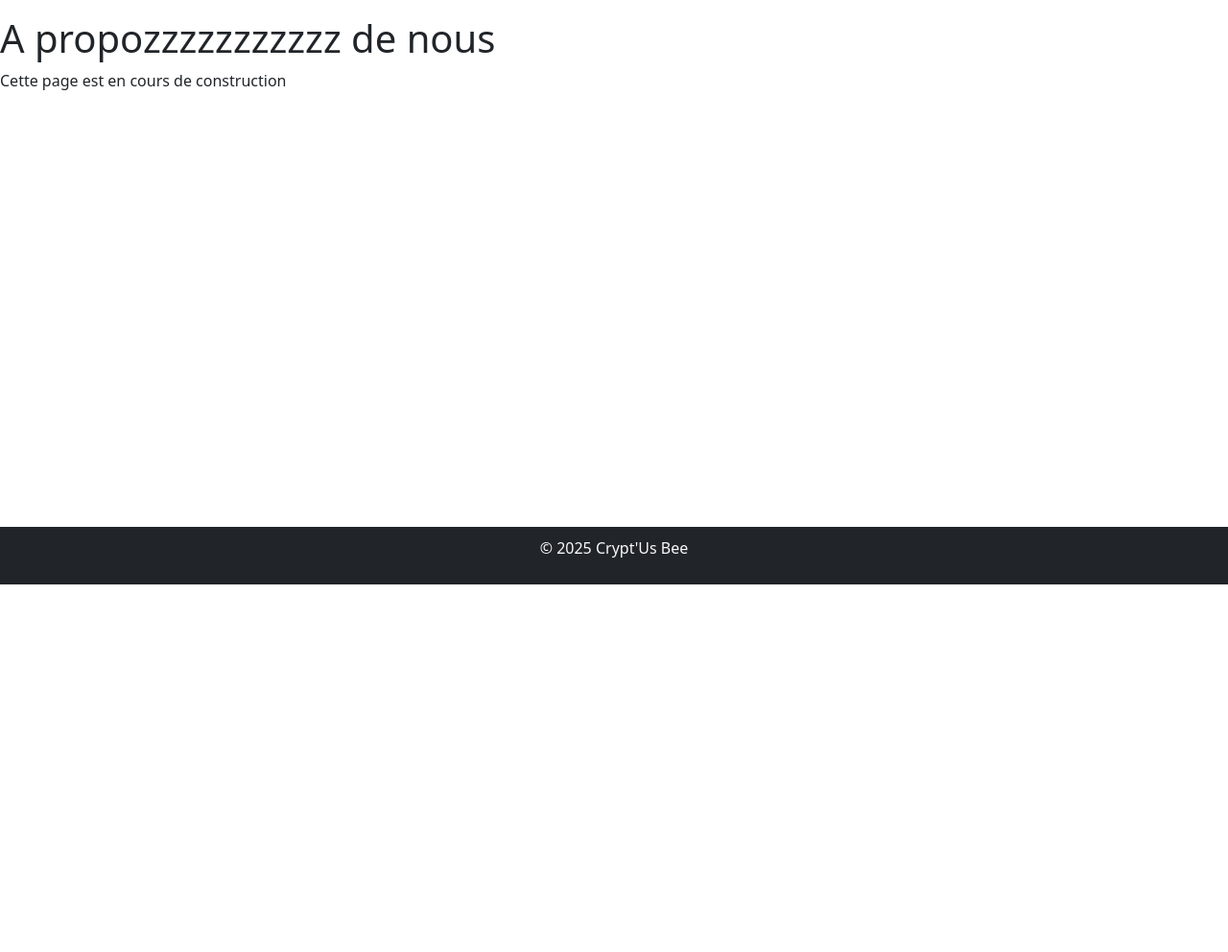
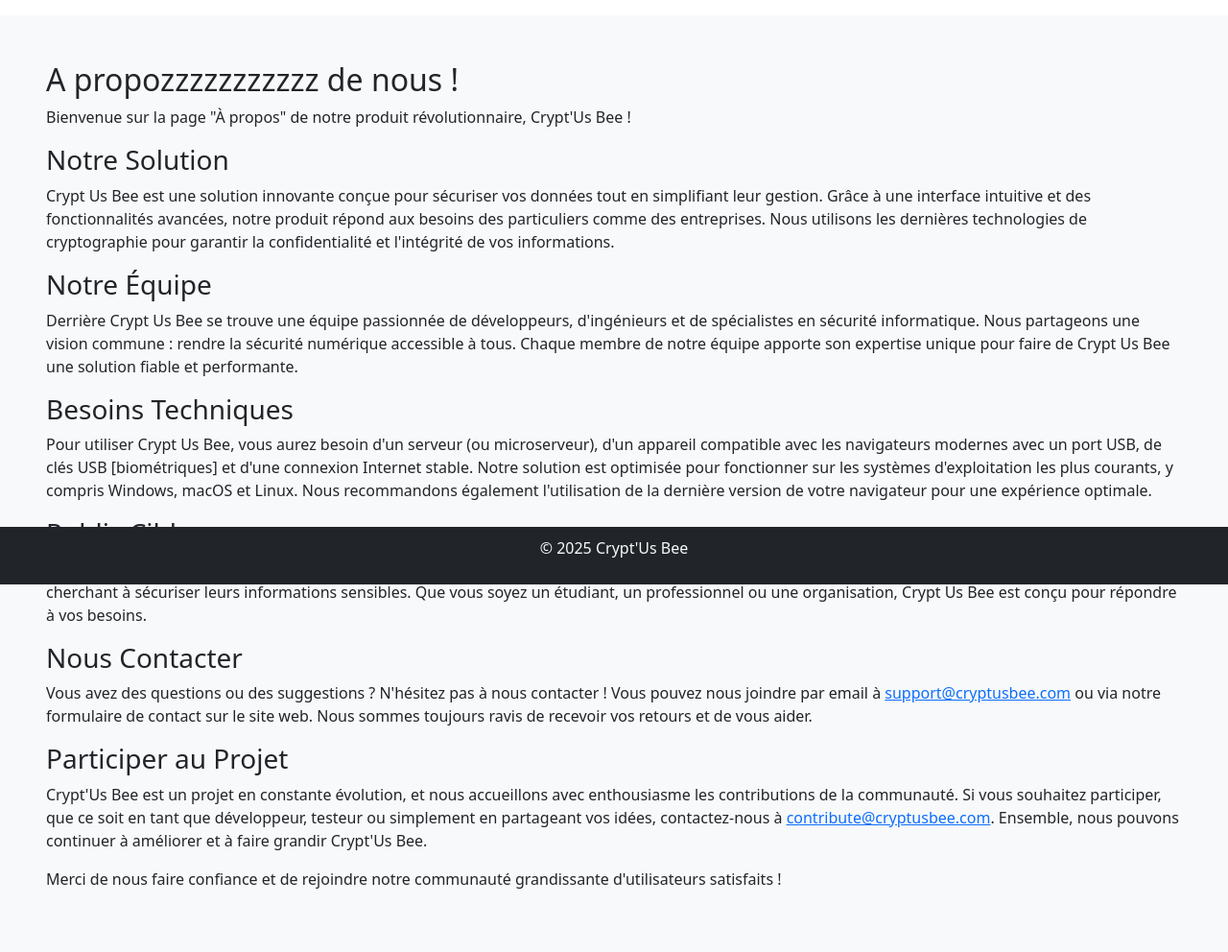
Before and after one commit to remiv1/crypt_us_bee, a Flask app: page /home/about in a window 1280 px wide. Shown: the part 191-1183 px from the top of the page at 96% size. Before the commit the page ends 800 px from the top, so only its background shows below. Run offline with Flask 3, Linux system fonts and the light colour scheme.

Commit message:
feat: Réorganiser les imports pour utiliser le module API et améliorer la structure des fichiers feat: Ajouter une page "À propos" avec des informations détaillées sur Crypt'Us Bee fix: Corriger la configuration du réseau dans Docker-compose

```diff
--- a/Docker-compose.yml
+++ b/Docker-compose.yml
@@ -100,3 +100,4 @@ volumes:
 networks:
   bee-net:
     driver: bridge
+    name: bee-net
--- a/interface/templates/templates_home/about.html
+++ b/interface/templates/templates_home/about.html
@@ -1,6 +1,66 @@
 {% extends "templates_home/accueil.html" %}
 
 {% block content %}
-<h1>A propozzzzzzzzzzz de nous</h1>
-<p>Cette page est en cours de construction</p>
+<div
+    class="container-fluid bg-light p-5"
+>
+    <div class="row">
+        <div class="col">
+            <h2>A propozzzzzzzzzzz de nous !</h2>
+            <p>Bienvenue sur la page "À propos" de notre produit révolutionnaire, Crypt'Us Bee !</p>
+
+            <h3>Notre Solution</h3>
+            <p>
+                Crypt Us Bee est une solution innovante conçue pour sécuriser vos données tout en simplifiant leur gestion.
+                Grâce à une interface intuitive et des fonctionnalités avancées, notre produit répond aux besoins des
+                particuliers comme des entreprises. Nous utilisons les dernières technologies de cryptographie pour garantir
+                la confidentialité et l'intégrité de vos informations.
+            </p>
+
+            <h3>Notre Équipe</h3>
+            <p>
+                Derrière Crypt Us Bee se trouve une équipe passionnée de développeurs, d'ingénieurs et de spécialistes en
+                sécurité informatique. Nous partageons une vision commune : rendre la sécurité numérique accessible à tous.
+                Chaque membre de notre équipe apporte son expertise unique pour faire de Crypt Us Bee une solution fiable et
+                performante.
+            </p>
+
+            <h3>Besoins Techniques</h3>
+            <p>
+                Pour utiliser Crypt Us Bee, vous aurez besoin d'un serveur (ou microserveur), d'un appareil compatible avec
+                les navigateurs modernes avec un port USB, de clés USB [biométriques] et d'une connexion Internet stable.
+                Notre solution est optimisée pour fonctionner sur les systèmes d'exploitation les plus courants, y compris
+                Windows, macOS et Linux. Nous recommandons également l'utilisation de la dernière version de votre navigateur
+                pour une expérience optimale.
+            </p>
+
+            <h3>Public Cible</h3>
+            <p>
+                Crypt Us Bee s'adresse aux organisations qui souhaitent protéger leurs données, qu'il s'agisse de particuliers
+                soucieux de leur vie privée ou d'entreprises cherchant à sécuriser leurs informations sensibles. Que vous
+                soyez un étudiant, un professionnel ou une organisation, Crypt Us Bee est conçu pour répondre à vos besoins.
+            </p>
+
+            <h3>Nous Contacter</h3>
+            <p>
+                Vous avez des questions ou des suggestions ? N'hésitez pas à nous contacter ! Vous pouvez nous joindre par
+                email à <a href="mailto:support@cryptusbee.com">support@cryptusbee.com</a> ou via notre formulaire de contact
+                sur le site web. Nous sommes toujours ravis de recevoir vos retours et de vous aider.
+            </p>
+
+            <h3>Participer au Projet</h3>
+            <p>
+                Crypt'Us Bee est un projet en constante évolution, et nous accueillons avec enthousiasme les contributions de
+                la communauté. Si vous souhaitez participer, que ce soit en tant que développeur, testeur ou simplement en
+                partageant vos idées, contactez-nous à <a href="mailto:contribute@cryptusbee.com">contribute@cryptusbee.com</a>.
+                Ensemble, nous pouvons continuer à améliorer et à faire grandir Crypt'Us Bee.
+            </p>
+
+            <p>
+                Merci de nous faire confiance et de rejoindre notre communauté grandissante d'utilisateurs satisfaits !
+            </p>
+
+        </div>
+    </div>
+</div>
 {% endblock %}
--- a/prepare_usb.py
+++ b/prepare_usb.py
@@ -2,8 +2,8 @@ import os
 import platform
 import subprocess
 from pathlib import Path
-from keys_creation import KEY_FOLDER, USB_LABEL
-from keys_creation.key_create import generate_keys, encrypt_identifier, write_to_usb
+from api.keys_creation import KEY_FOLDER, USB_LABEL
+from api.keys_creation.key_create import generate_keys, encrypt_identifier, write_to_usb
 import tkinter as tk
 from tkinter import messagebox, filedialog
 
```
Also changed, not shown: tests/test_key_create.py (+2 -2 lines), api/__init__.py (added).
